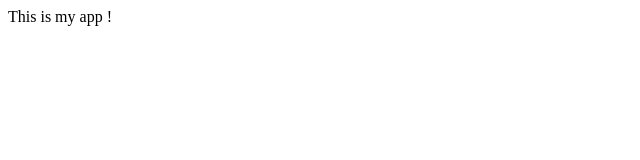
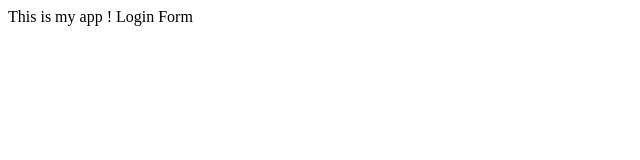
Before and after one commit to azizrehmanzubairi/mysampleapp, a plain HTML site: page index.html in a window 1280 px wide. Shown: the full height of the page, 0-640 px from the left. Drawn offline with Linux system fonts and the light colour scheme.

Commit message:
login form

```diff
--- /dev/null
+++ b/dir2/app2.js
@@ -0,0 +1 @@
+console.log('123');
--- a/index.html
+++ b/index.html
@@ -4,5 +4,6 @@
     </head>
     <body>
         This is my app !
+        Login Form
     </body>
 </html>
```
Also changed, not shown: login.html (added, +1 -0 lines), log.txt (added).
